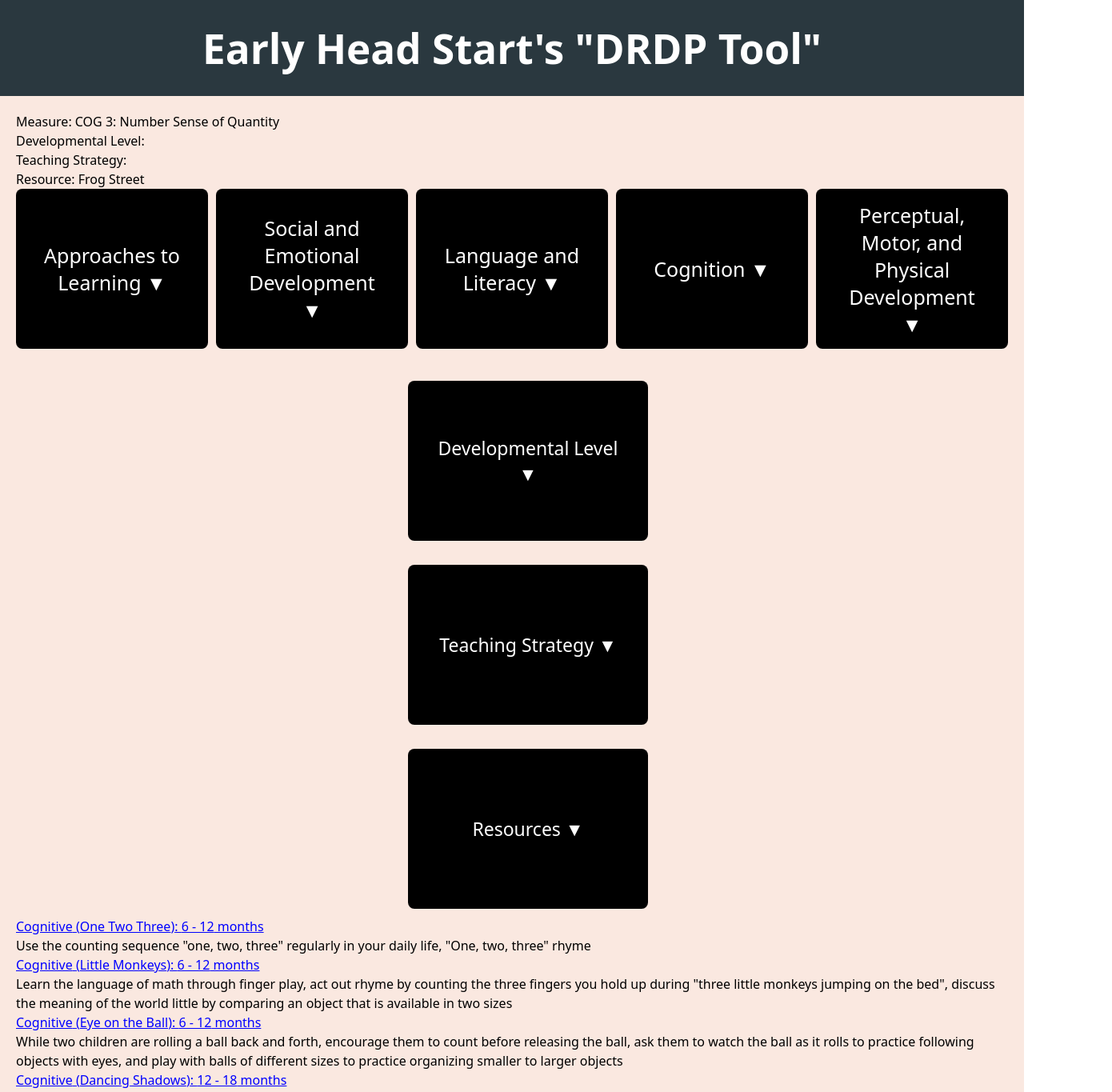
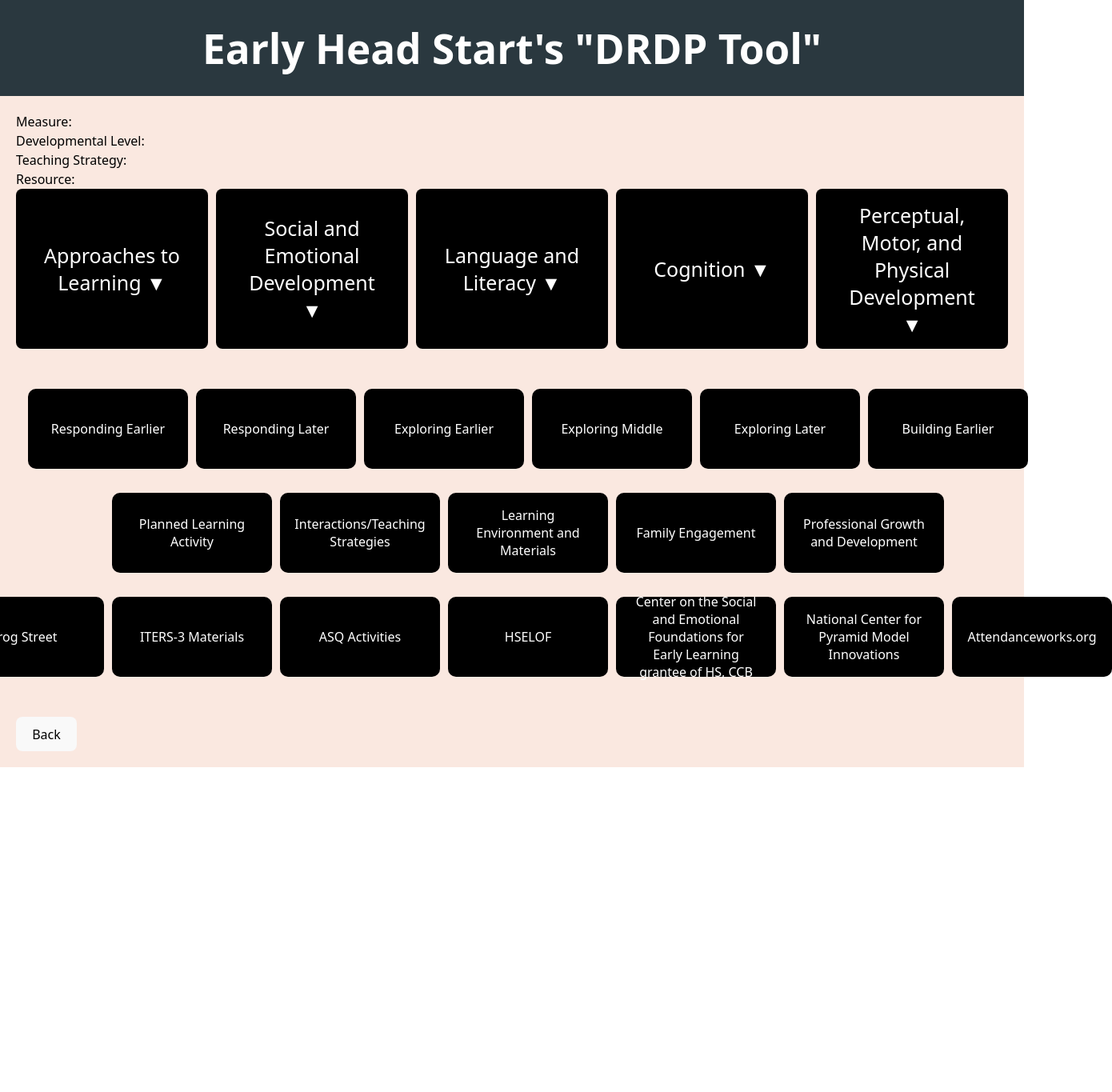
Before and after one commit to kylelin23/EHS_webpage, a React (Vite) app: page /dataPage in a window 1280 px wide. Shown: the top 1365 px of the page at 80% size, 1390 px wide, since content can reach past the window. After the commit the page ends 959 px from the top, so only its background shows below. Built offline with nearby package versions, Linux system fonts and the light colour scheme.

Commit message:
Filter Measures

```diff
--- a/src/dataPage.jsx
+++ b/src/dataPage.jsx
@@ -11,10 +11,10 @@ function DataPage() {
 
   const [data, setData] = useState([]);
 
-  const [selectedMeasure, setSelectedMeasure] = useState('COG 3: Number Sense of Quantity');
+  const [selectedMeasure, setSelectedMeasure] = useState('');
   const [selectedDevelopmentalLevel, setSelectedDevelopmentalLevel] = useState([]);
   const [selectedTeachingStrats, setSelectedTeachingStrats] = useState([]);
-  const [selectedResources, setSelectedResources] = useState('Frog Street');
+  const [selectedResources, setSelectedResources] = useState('');
 
   const [developmentalLevelOpen, setDevelopmentalLevelOpen] = useState(false);
   const [teachingStratOpen, setTeachingStratOpen] = useState(false);
@@ -85,8 +85,8 @@ function DataPage() {
       "SED 5: Symbolic and Sociodramatic Play"
     ],
     "Language and Literacy": [
-      "LLD1: Understanding of Language (Receptive)",
-      "LLD2: Responsiveness to Language",
+      "LLD 1: Understanding of Language (Receptive)",
+      "LLD 2: Responsiveness to Language",
       "LLD 3: Communication and Use of Language (Expressive)",
       "LLD 4: Reciprocal Communication and Conversation",
       "LLD 5: Interest in Literacy"
@@ -321,32 +321,39 @@ function DataPage() {
         <div className = "measures">
           {ATLOpen &&
                 measures["Approaches to Learning"].map((m) => (
-                  <button key={m} className = "measureStyle">{m}</button>
+                  <button key={m} className = "measureStyle"
+                  onClick = {() => setSelectedMeasure(m)}
+                  >{m}</button>
                 ))}
           {SEDOpen &&
                 measures["Social and Emotional Development"].map((m) => (
-                  <button key={m} className = "measureStyle">{m}</button>
+                  <button key={m} className = "measureStyle"
+                  onClick = {() => setSelectedMeasure(m)}
+                  >{m}</button>
                 ))}
           {LLDOpen &&
                 measures["Language and Literacy"].map((m) => (
-                  <button key={m} className = "measureStyle">{m}</button>
+                  <button key={m} className = "measureStyle"
+                  onClick = {() => setSelectedMeasure(m)}
+                  >{m}</button>
                 ))}
           {COGOpen &&
                 measures["Cognition"].map((m) => (
-                <button key={m} className = "measureStyle">{m}</button>
+                <button key={m} className = "measureStyle"
+                onClick = {() => setSelectedMeasure(m)}
+                >{m}</button>
                 ))}
           {PHYOpen &&
                 measures["Perceptual, Motor, and Physical Development"].map((m) => (
-                  <button key={m} className = "measureStyle">{m}</button>
+                  <button key={m} className = "measureStyle"
+                  onClick = {() => setSelectedMeasure(m)}
+                  >{m}</button>
                 ))}
         </div>
 
         <div className="dropdownContainer2">
-          <button onClick={developmentalLevelDropDown} className="box">
-            Developmental Level {developmentalLevelOpen ? "▲" : "▼"}
-          </button>
           <div className = "developmentalLevelContainer">
-            {developmentalLevelOpen &&
+            {
               developmentalLevels.map((level, index) => (
               <button className = "textContainer"
               key={index}
@@ -362,11 +369,8 @@ function DataPage() {
         </div>
 
         <div className="dropdownContainer2">
-          <button onClick={teachingStratDropDown} className="box">
-            Teaching Strategy {teachingStratOpen ? "▲" : "▼"}
-          </button>
           <div className = "developmentalLevelContainer">
-            {teachingStratOpen &&
+            {
               teachingStrats.map((teachingStrat, index) => (
               <button className = "textContainer"
               key={index}
@@ -382,11 +386,9 @@ function DataPage() {
         </div>
 
         <div className="dropdownContainer2">
-          <button onClick={resourceDropDown} className="box">
-            Resources {resourceOpen ? "▲" : "▼"}
-          </button>
           <div className = "developmentalLevelContainer">
-            {resourceOpen && resources.map((resource, index) => (
+            {
+              resources.map((resource, index) => (
               <button className = "textContainer"
               key={index}
               onClick={() => setSelectedResources(resource)}
```
